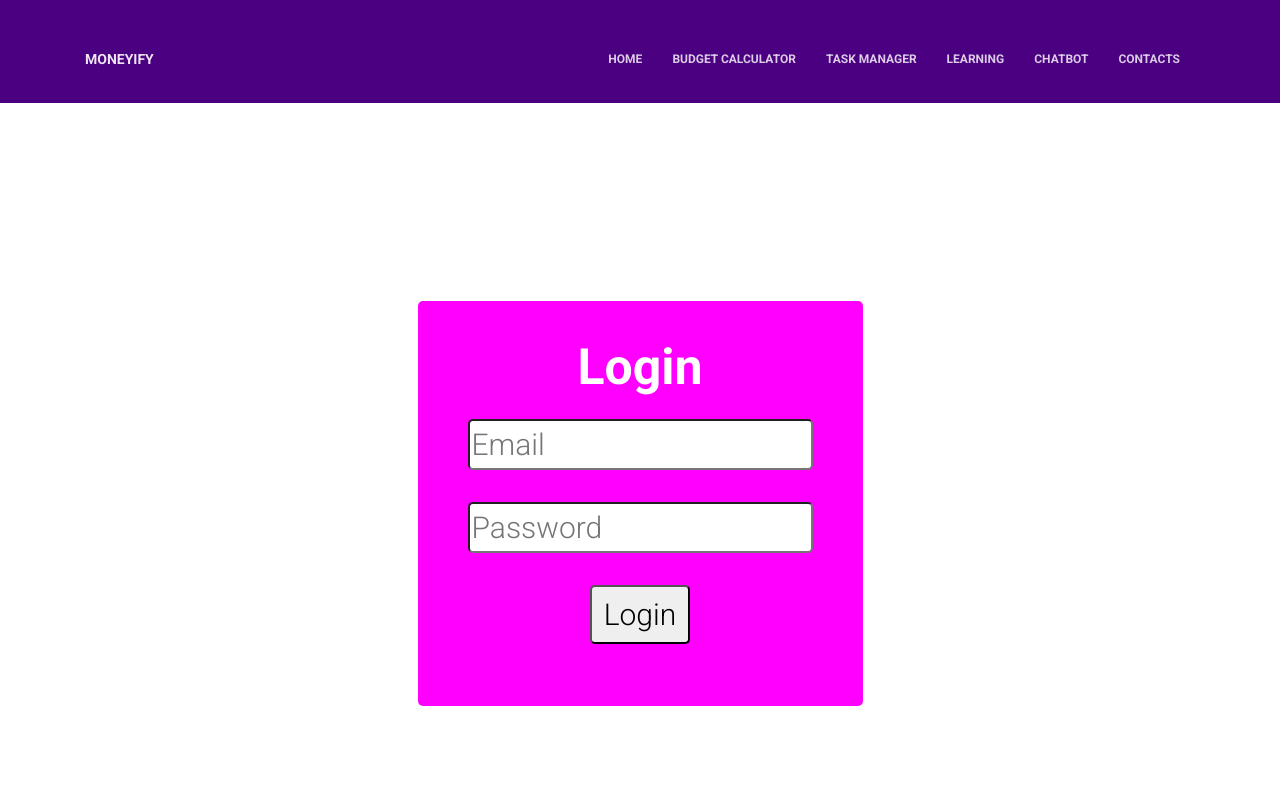
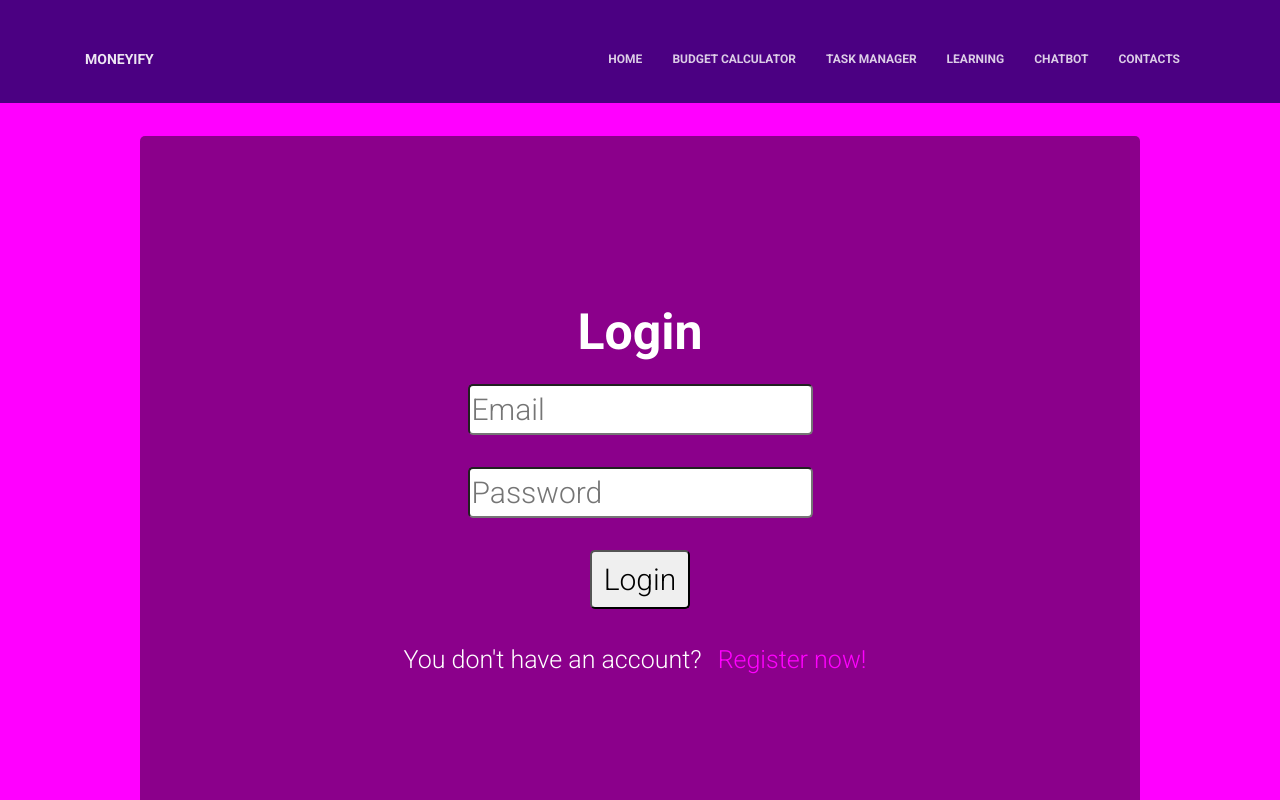
Before and after one commit to petkokp/moneyify, an Angular app in the folder moneyify/: page /login in a window 1280 px wide. Shown: the top 800 px of the page. Built offline with nearby package versions, Linux system fonts and the light colour scheme; some icons are missing.

Commit message:
update styles

```diff
--- a/moneyify/src/app/login-page/login-page.component.css
+++ b/moneyify/src/app/login-page/login-page.component.css
@@ -5,12 +5,16 @@
     width: 100%;
     height: 100%;
     padding: 100px;
+    background: magenta;
 }
 
 .login-box {
-    background: magenta;
-    padding: 40px;
+    display: grid;
+    background: darkmagenta;
+    padding: 170px;
     border-radius: 5px;
+    min-width: 1000px;
+    min-height: 700px;
 }
 
 .control {
@@ -41,3 +45,22 @@ h1 {
     background: purple;
     color: white;
 }
+
+.reg {
+    padding: 10px;
+    text-align: center;
+    color: white;
+    font-size: 25px;
+}
+
+.link-reg {
+    color: magenta;
+    padding: 10px;
+    border-radius: 5px;
+    text-decoration: none;
+}
+
+.link-reg:hover {
+    color: white;
+    background: darkviolet;
+}
--- a/moneyify/src/app/login-page/login-page.component.html
+++ b/moneyify/src/app/login-page/login-page.component.html
@@ -21,6 +21,9 @@
                     Login
                 </button>
             </p>
+            <p class="reg">You don't have an account?
+                <a class="link-reg" routerLink="/register">Register now!</a>
+            </p>
         </div>
     </div>
-</div>>
+</div>
--- a/moneyify/src/app/login-page/login-page.component.ts
+++ b/moneyify/src/app/login-page/login-page.component.ts
@@ -1,6 +1,7 @@
 import { HttpResponse } from '@angular/common/http';
 import { Component, OnInit } from '@angular/core';
 import { AuthService } from '../auth.service';
+import { Router } from '@angular/router';
 
 @Component({
   selector: 'app-login-page',
@@ -9,14 +10,19 @@ import { AuthService } from '../auth.service';
 })
 export class LoginPageComponent implements OnInit {
 
-  constructor(private authService: AuthService) { }
+  constructor(private authService: AuthService, private router: Router) { }
 
   ngOnInit(): void {
   }
 
   onLoginButtonClicked(email: string, password: string) {
     this.authService.login(email, password).subscribe((res: HttpResponse<any>) => {
+      if (res.status === 200) {
+        this.router.navigate(['']);
+      }
+
       console.log(res);
+
     });
   }
 
--- a/moneyify/src/app/register-page/register-page.component.css
+++ b/moneyify/src/app/register-page/register-page.component.css
@@ -1,3 +1,51 @@
+.centered-content {
+    display: flex;
+    justify-content: center;
+    align-items: center;
+    width: 100%;
+    height: 100%;
+    padding: 100px;
+    background: magenta;
+}
+
+.register-box {
+    display: grid;
+    background: darkmagenta;
+    padding: 170px;
+    border-radius: 5px;
+    min-width: 1000px;
+    min-height: 700px;
+}
+
+.control {
+    padding: 10px;
+    font-size: 30px;
+    text-align: center;
+}
+
+.input {
+    border-radius: 5px;
+}
+
+h1 {
+    font-size: 50px;
+    padding: 10px;
+    text-align: center;
+    color: white;
+    font-weight: bold;
+}
+
+.button {
+    border-radius: 5px;
+    padding: 5px;
+    min-width: 100px;
+}
+
+.button:hover {
+    background: purple;
+    color: white;
+}
+
 .centered-content {
     display: flex;
     justify-content: center;
@@ -7,7 +55,7 @@
     padding: 100px;
 }
 
-.register-box {
+.login-box {
     background: magenta;
     padding: 40px;
     border-radius: 5px;
@@ -41,3 +89,22 @@ h1 {
     background: purple;
     color: white;
 }
+
+.log {
+    padding: 10px;
+    text-align: center;
+    color: white;
+    font-size: 25px;
+}
+
+.link-log {
+    color: magenta;
+    padding: 10px;
+    border-radius: 5px;
+    text-decoration: none;
+}
+
+.link-log:hover {
+    color: white;
+    background: darkviolet;
+}
--- a/moneyify/src/app/register-page/register-page.component.html
+++ b/moneyify/src/app/register-page/register-page.component.html
@@ -21,6 +21,9 @@
                     Register
                 </button>
             </p>
+            <p class="log">You have an account?
+                <a class="link-log" routerLink="/login">Log in now!</a>
+            </p>
         </div>
     </div>
 </div>>
```
